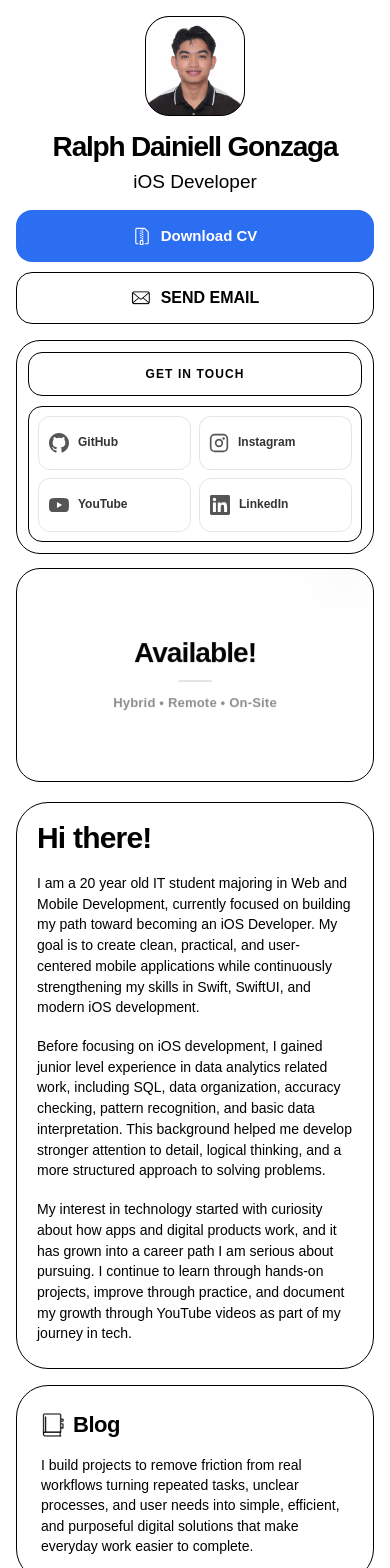
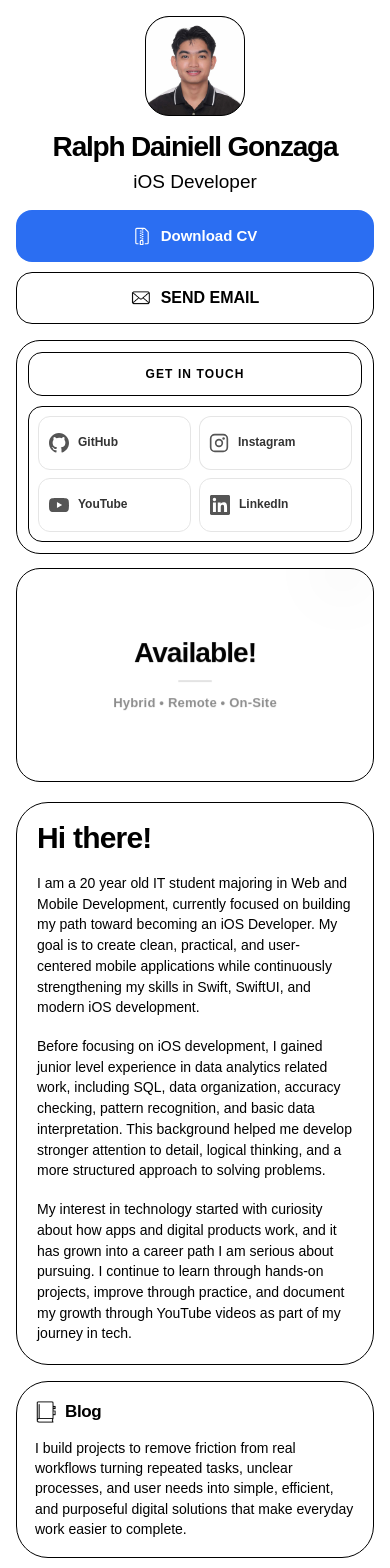
Before and after one commit to Valiantic/Ralph-Dainiell, a Next.js app: page / in a window 390 px wide. Shown: the top 1568 px of the page. Built offline with nearby package versions, Linux system fonts and the light colour scheme; a web font is replaced by a local one.

Commit message:
responsive2

```diff
--- a/app/components/BioSection.tsx
+++ b/app/components/BioSection.tsx
@@ -36,7 +36,6 @@ export const BioSection = ({ bio }: BioSectionProps) => {
                 overflow: 'visible',
                 display: 'flex',
                 flexDirection: 'column',
-                paddingBottom: '28px',
                 transform: hasMouse && isHovered ? 'translateY(-2px)' : 'translateY(0)',
                 boxShadow: hasMouse && isHovered ? '0 12px 32px rgba(0, 0, 0, 0.13)' : 'none',
                 transition: 'transform 0.3s ease, box-shadow 0.3s ease',
@@ -90,13 +89,13 @@ export const BioSection = ({ bio }: BioSectionProps) => {
                         min-height: 0 !important;
                         max-height: none !important;
                         overflow: visible !important;
-                        padding: 20px 20px 28px 20px !important;
+                        padding: 20px !important;
                     }
                 }
 
                 @media (max-width: 480px) {
                     .bio-card {
-                        padding: 20px 20px 24px 20px !important;
+                        padding: 20px !important;
                     }
                 }
             `}</style>
--- a/app/components/BlogSection.tsx
+++ b/app/components/BlogSection.tsx
@@ -23,10 +23,13 @@ export default function BlogSection() {
     return (
         <section
             className="card blog-card"
-            onMouseEnter={() => { if (hasMouse) setIsHovered(true); }}
+            onMouseEnter={() => {
+                if (hasMouse) setIsHovered(true);
+            }}
             onMouseLeave={() => setIsHovered(false)}
             style={{
                 width: '100%',
+                height: '100%',
                 background: '#fff',
                 display: 'flex',
                 flexDirection: 'column',
@@ -37,8 +40,21 @@ export default function BlogSection() {
                 transition: 'transform 0.3s ease, box-shadow 0.3s ease',
             }}
         >
-            <div style={{ display: 'flex', alignItems: 'center', gap: '8px' }}>
-                <div style={{ width: '24px', height: '24px', position: 'relative', flexShrink: 0 }}>
+            <div
+                style={{
+                    display: 'flex',
+                    alignItems: 'center',
+                    gap: '8px',
+                }}
+            >
+                <div
+                    style={{
+                        width: 'clamp(22px, 2.5vw, 34px)',
+                        height: 'clamp(22px, 2.5vw, 34px)',
+                        position: 'relative',
+                        flexShrink: 0,
+                    }}
+                >
                     <Image
                         src="/Images/Icons/bookicon.png"
                         alt="Blog"
@@ -46,7 +62,15 @@ export default function BlogSection() {
                         style={{ objectFit: 'contain' }}
                     />
                 </div>
-                <h2 style={{ fontSize: '22px', fontWeight: 700, margin: 0, letterSpacing: '-0.02em' }}>
+
+                <h2
+                    style={{
+                        fontSize: 'clamp(17px, 1.8vw, 22px)',
+                        fontWeight: 700,
+                        margin: 0,
+                        letterSpacing: '-0.02em',
+                    }}
+                >
                     Blog
                 </h2>
             </div>
@@ -65,6 +89,22 @@ export default function BlogSection() {
                 unclear processes, and user needs into simple, efficient, and purposeful digital
                 solutions that make everyday work easier to complete.
             </p>
+
+            <style jsx>{`
+                @media (max-width: 1024px) {
+                    .blog-card {
+                        height: auto !important;
+                        padding: 20px !important;
+                    }
+                }
+
+                @media (max-width: 480px) {
+                    .blog-card {
+                        height: auto !important;
+                        padding: 18px !important;
+                    }
+                }
+            `}</style>
         </section>
     );
 }
--- a/app/globals.css
+++ b/app/globals.css
@@ -375,7 +375,3 @@ button {
     animation: none !important;
   }
 }
-.blog-card {
-    align-self: start !important;
-    height: auto !important;
-}
```
